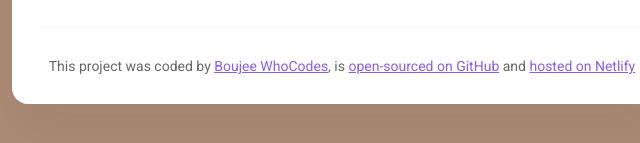
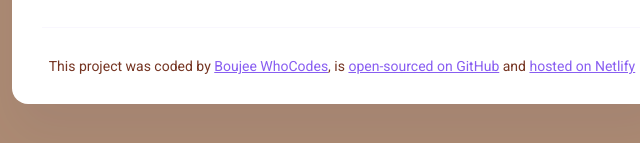
Before and after one commit to BoujeeWhoCodes/lit-weather-apps, a plain HTML site: page index.html in a window 1280 px wide. Shown: the part 267-410 px from the top of the page, 298-938 px from the left. Drawn offline with nearby package versions, Linux system fonts and the light colour scheme; no server answers.

Commit message:
Update styles.css

```diff
--- a/styles.css
+++ b/styles.css
@@ -91,5 +91,5 @@ footer {
   padding: 30px 0 0 0;
   text-align: center;
   font-size: 14px;
-  color: rgba(0, 0, 0, 0.6);
+  color:#753422;
 }
```
